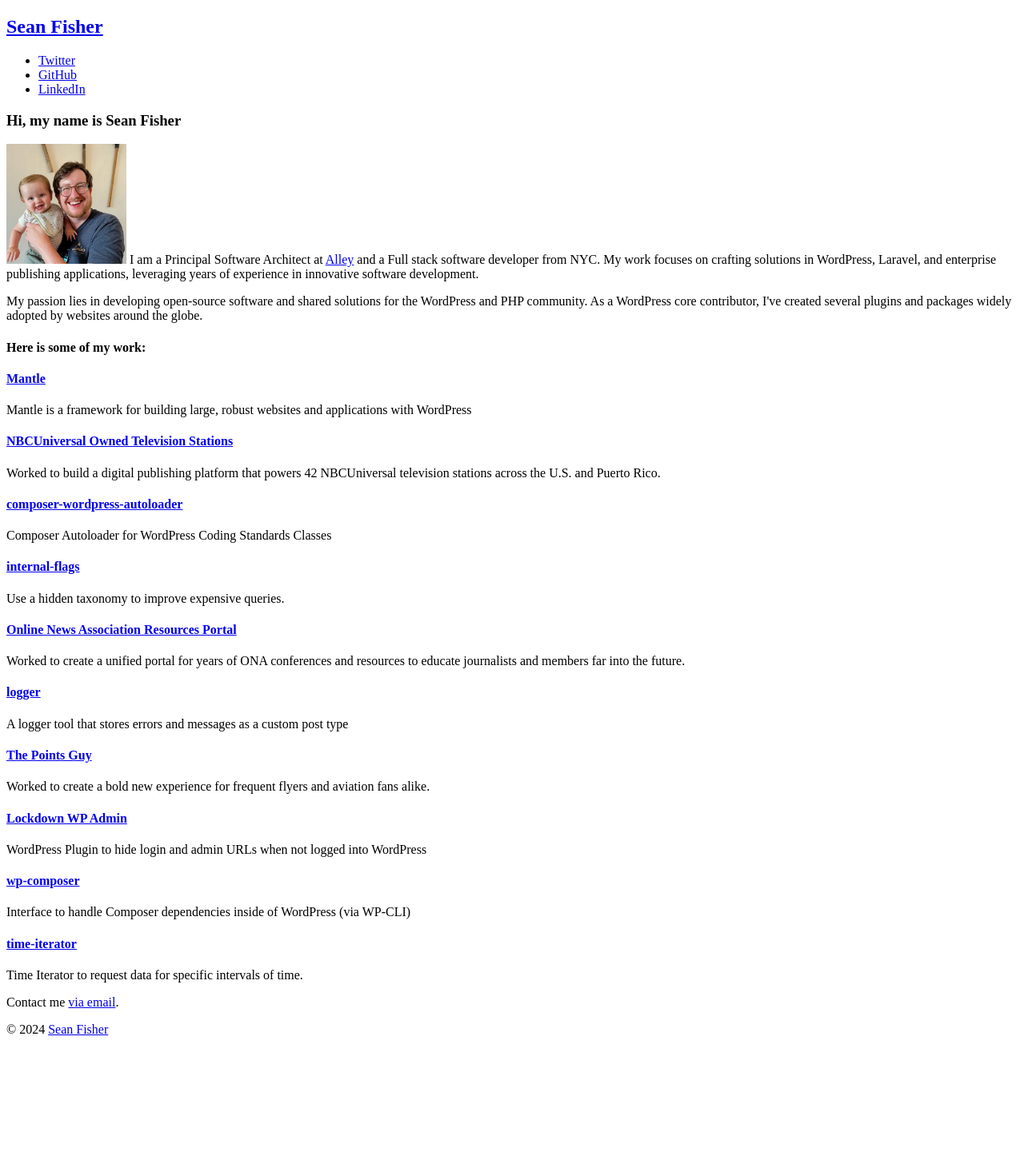
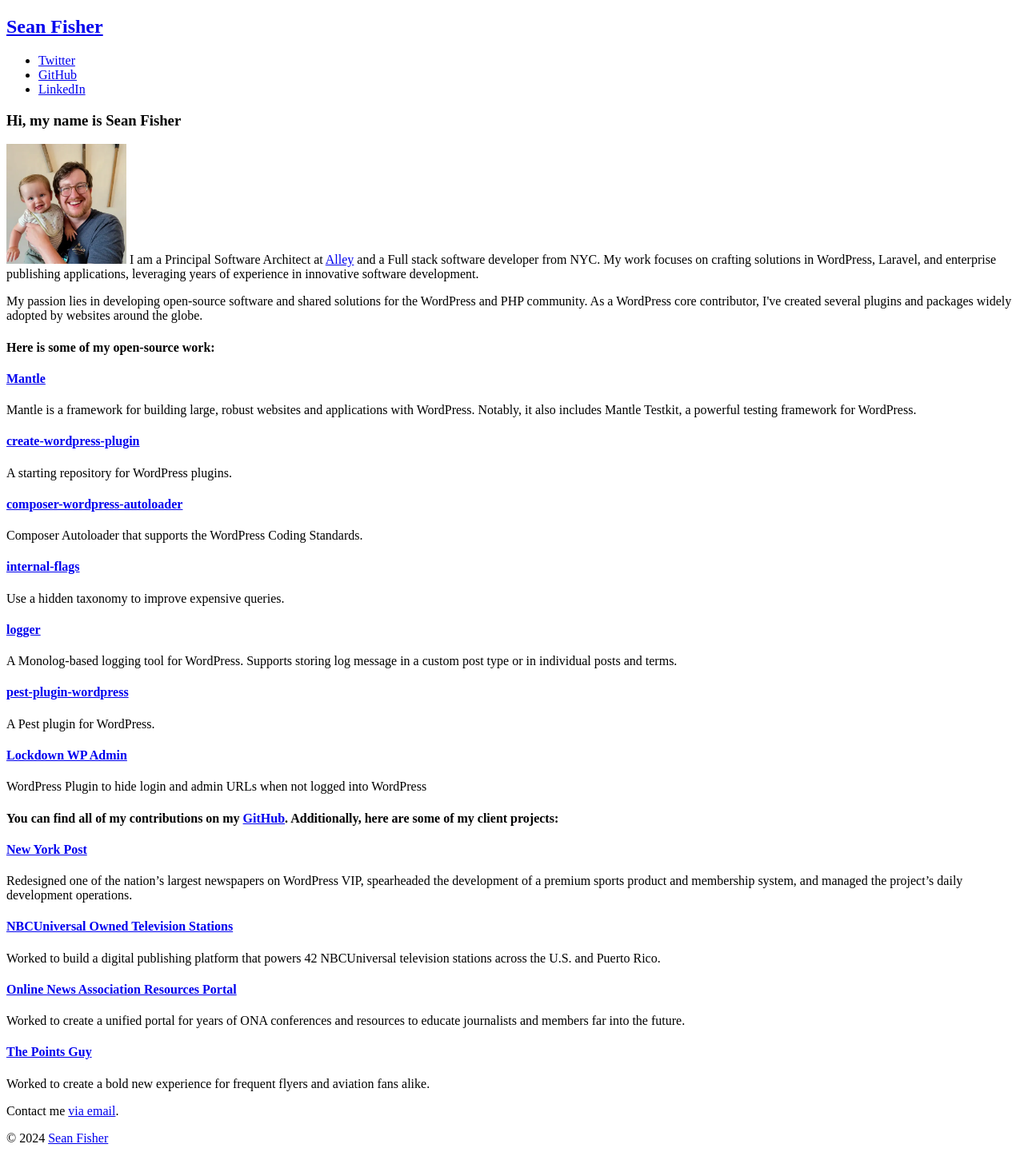
Before and after one commit to srtfisher/srtfisher.github.io, a Jekyll site: the page built from index.html, in a window 1280 px wide. Shown: the whole page at 80% size. Built offline with Jekyll 4.4.1, drawn with Linux system fonts in a browser that asks for light colours; before the commit the page ends 1305 px from its top, so only the background shows below that.

Commit message:
Optimize

```diff
--- /dev/null
+++ b/_data/open-source-projects.yml
@@ -0,0 +1,27 @@
+- name: Mantle
+  url: https://mantle.alley.co/
+  description: Mantle is a framework for building large, robust websites and applications with WordPress. Notably, it also includes Mantle Testkit, a powerful testing framework for WordPress.
+
+- name: create-wordpress-plugin
+  url: https://github.com/alleyinteractive/create-wordpress-plugin
+  description: A starting repository for WordPress plugins.
+
+- name: composer-wordpress-autoloader
+  url: https://github.com/alleyinteractive/composer-wordpress-autoloader
+  description: Composer Autoloader that supports the WordPress Coding Standards.
+
+- name: internal-flags
+  url: https://github.com/alleyinteractive/internal-flags/
+  description: Use a hidden taxonomy to improve expensive queries.
+
+- name: logger
+  url: https://github.com/alleyinteractive/logger/
+  description: A Monolog-based logging tool for WordPress. Supports storing log message in a custom post type or in individual posts and terms.
+
+- name: pest-plugin-wordpress
+  url: https://github.com/alleyinteractive/pest-plugin-wordpress/
+  description: A Pest plugin for WordPress.
+
+- name: Lockdown WP Admin
+  url: https://github.com/srtfisher/Lockdown-WPAdmin
+  description: WordPress Plugin to hide login and admin URLs when not logged into WordPress
--- a/_data/projects.yml
+++ b/_data/projects.yml
@@ -1,39 +1,15 @@
-- name: Mantle
-  url: https://mantle.alley.co/
-  description: Mantle is a framework for building large, robust websites and applications with WordPress
+- name: New York Post
+  url: https://alley.com/results/new-york-post/
+  description: Redesigned one of the nation’s largest newspapers on WordPress VIP, spearheaded the development of a premium sports product and membership system, and managed the project’s daily development operations.
 
 - name: NBCUniversal Owned Television Stations
-  url: https://alley.co/work/nbc-and-telemundo-owned-stations-replatform/
+  url: https://alley.com/results/nbc-and-telemundo-owned-stations-replatform/
   description: Worked to build a digital publishing platform that powers 42 NBCUniversal television stations across the U.S. and Puerto Rico.
 
-- name: composer-wordpress-autoloader
-  url: https://github.com/alleyinteractive/composer-wordpress-autoloader
-  description: Composer Autoloader for WordPress Coding Standards Classes
-
-- name: internal-flags
-  url: https://github.com/alleyinteractive/internal-flags/
-  description: Use a hidden taxonomy to improve expensive queries.
-
 - name: Online News Association Resources Portal
-  url: https://alley.co/work/ona-resources-portal/
+  url: https://alley.com/results/ona-resources-portal/
   description: Worked to create a unified portal for years of ONA conferences and resources to educate journalists and members far into the future.
 
-- name: logger
-  url: https://github.com/alleyinteractive/logger/
-  description: A logger tool that stores errors and messages as a custom post type
-
 - name: The Points Guy
-  url: https://alley.co/work/the-points-guy/
+  url: https://alley.com/results/the-points-guy/
   description: Worked to create a bold new experience for frequent flyers and aviation fans alike.
-
-- name: Lockdown WP Admin
-  url: https://github.com/srtfisher/Lockdown-WPAdmin
-  description: WordPress Plugin to hide login and admin URLs when not logged into WordPress
-
-- name: wp-composer
-  url: https://github.com/srtfisher/wp-composer
-  description: Interface to handle Composer dependencies inside of WordPress (via WP-CLI)
-
-- name: time-iterator
-  url: https://github.com/srtfisher/time-iterator
-  description: Time Iterator to request data for specific intervals of time.
--- a/index.html
+++ b/index.html
@@ -20,9 +20,22 @@ layout: default
 
 <div class="max-w-2xl mx-auto">
   <h4 class="font-serif text-sm dark:text-white">
-    Here is some of my work:
+    Here is some of my open-source work:
   </h4>
+  <dl class="my-5 space-y-5">
+    {% for project in site.data.open-source-projects %}
+      <dt class="space-y-1">
+        <h4><a href="{{ project.url }}" class="text-black dark:text-white">{{ project.name }}</a></h4>
+        <p class="text-gray-600 dark:text-gray-400">{{ project.description }}</p>
+      </dt>
+    {% endfor %}
+  </dl>
+</div>
 
+<div class="max-w-2xl mx-auto mt-8">
+  <h4 class="font-serif text-sm leading-6 dark:text-white">
+    You can find all of my contributions on my <a href="https://github.com/srtfisher/">GitHub</a>. Additionally, here are some of my client projects:
+  </h4>
   <dl class="my-5 space-y-5">
     {% for project in site.data.projects %}
       <dt class="space-y-1">
```
